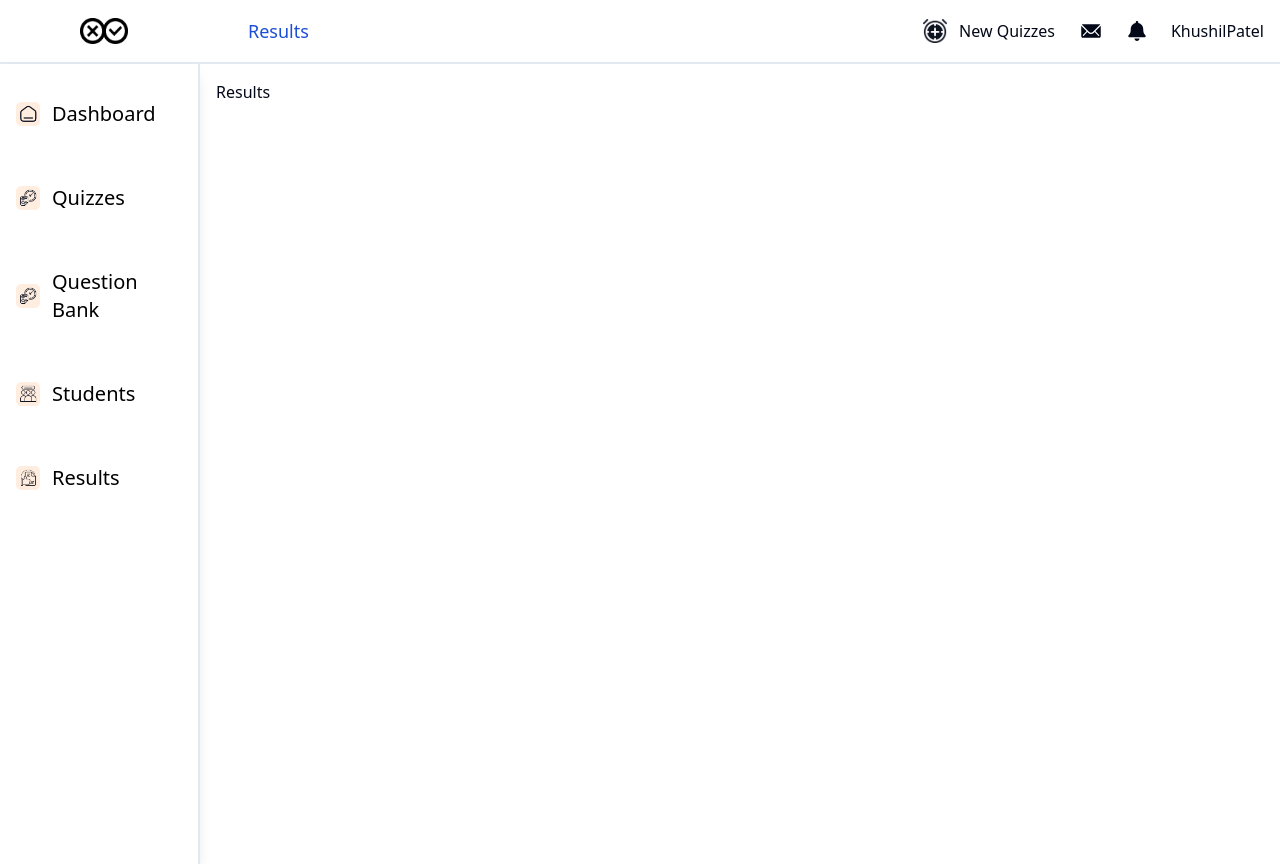
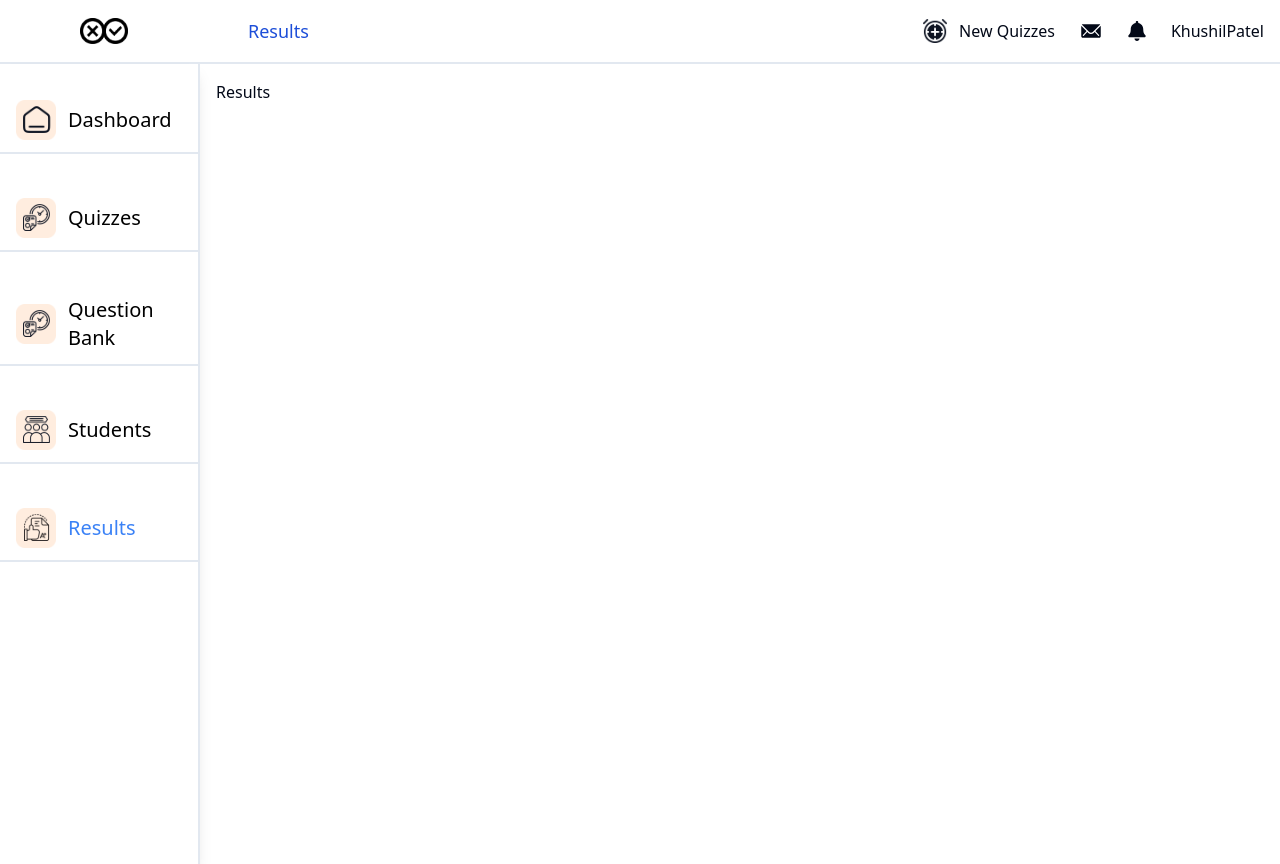
Before and after one commit to KhushilPatel/QuizApp, a Next.js app in the folder client/: page /admin/results in a window 1280 px wide. Built offline with nearby package versions, Linux system fonts and the light colour scheme.

Commit message:
new changes

```diff
--- a/client/src/components/Admin/Question-Bank/ExistingQb.js
+++ b/client/src/components/Admin/Question-Bank/ExistingQb.js
@@ -33,7 +33,7 @@ const QuestionBankList = () => {
                 </div>
               </div>
               <p className="text-gray-500 mt-2">{bank.description}</p>
-              {/* Add more details as needed */}
+
             </li>
           ))}
         </ul>
--- a/client/src/components/Sidebar.js
+++ b/client/src/components/Sidebar.js
@@ -1,51 +1,53 @@
-
 import { useRouter } from 'next/router';
 import React from 'react';
 
 const Sidebar = () => {
- const router=useRouter()
+    const router = useRouter();
+
+    // Function to determine if a route is active
+    const isActive = (route) => {
+        return router.pathname === route ? ' text-blue-500 ' : 'hover:bg-gray-100';
+    };
 
     return (
-        <div className="h-screen bg-white text-black w-[200px]  shadow-lg border-r-2">
-
+        <div className="h-screen bg-white text-black w-[200px] shadow-lg border-r-2">
             <ul className="mt-6 flex flex-col gap-8">
                 <li
-                    className="flex items-center px-4 py-3 hover:bg-gray-100 cursor-pointer"
+                    className={`flex items-center px-4 py-3 cursor-pointer    border-b-2 ${isActive('/admin/dashboard')}`}
                     onClick={() => router.push('/admin/dashboard')}
                 >
-                    <img src="/images/dashboard.png" alt="Dashboard Icon" className="w-6 h-6 mr-3" />
+                    <img src="/images/dashboard.png" alt="Dashboard Icon" className="w-[40px] h-[40px] mr-3" />
                     <span className="block text-xl font-medium">Dashboard</span>
                 </li>
                 <li
-                    className="flex items-center px-4 py-3 hover:bg-gray-100 cursor-pointer"
+                    className={`flex items-center px-4 py-3 cursor-pointer  border-b-2  ${isActive('/admin/quizzes')}`}
                     onClick={() => router.push('/admin/quizzes')}
                 >
-                    <img src="/images/quizzes.png" alt="Quizzes Icon" className="w-6 h-6 mr-3" />
+                    <img src="/images/quizzes.png" alt="Quizzes Icon" className="w-[40px] h-[40px] mr-3" />
                     <span className="block text-xl font-medium">Quizzes</span>
                 </li>
                 <li
-                    className="flex items-center px-4 py-3 hover:bg-gray-100 cursor-pointer"
+                    className={`flex items-center px-4 py-3 cursor-pointer  border-b-2  ${isActive('/admin/question-bank')}`}
                     onClick={() => router.push('/admin/question-bank')}
                 >
-                    <img src="/images/quizzes.png" alt="Quizzes Icon" className="w-6 h-6 mr-3" />
+                    <img src="/images/quizzes.png" alt="Quizzes Icon" className="w-[40px] h-[40px] mr-3" />
                     <span className="block text-xl font-medium">Question Bank</span>
                 </li>
                 <li
-                    className="flex items-center px-4 py-3 hover:bg-gray-100 cursor-pointer"
+                    className={`flex items-center px-4 py-3 cursor-pointer  border-b-2  ${isActive('/admin/students')}`}
                     onClick={() => router.push('/admin/students')}
                 >
-                    <img src="/images/student.png" alt="Students Icon" className="w-6 h-6 mr-3" />
+                    <img src="/images/student.png" alt="Students Icon" className="w-[40px] h-[40px] mr-3" />
                     <span className="block text-xl font-medium">Students</span>
                 </li>
                 <li
-                    className="flex items-center px-4 py-3 hover:bg-gray-100 cursor-pointer"
+                    className={`flex items-center px-4 py-3 cursor-pointer  border-b-2  ${isActive('/admin/results')}`}
                     onClick={() => router.push('/admin/results')}
                 >
-                    <img src="/images/result.png" alt="Results Icon" className="w-6 h-6 mr-3" />
+                    <img src="/images/result.png" alt="Results Icon" className="w-[40px] h-[40px] mr-3" />
                     <span className="block text-xl font-medium">Results</span>
                 </li>
             </ul>
-
         </div>
     );
 }
```
